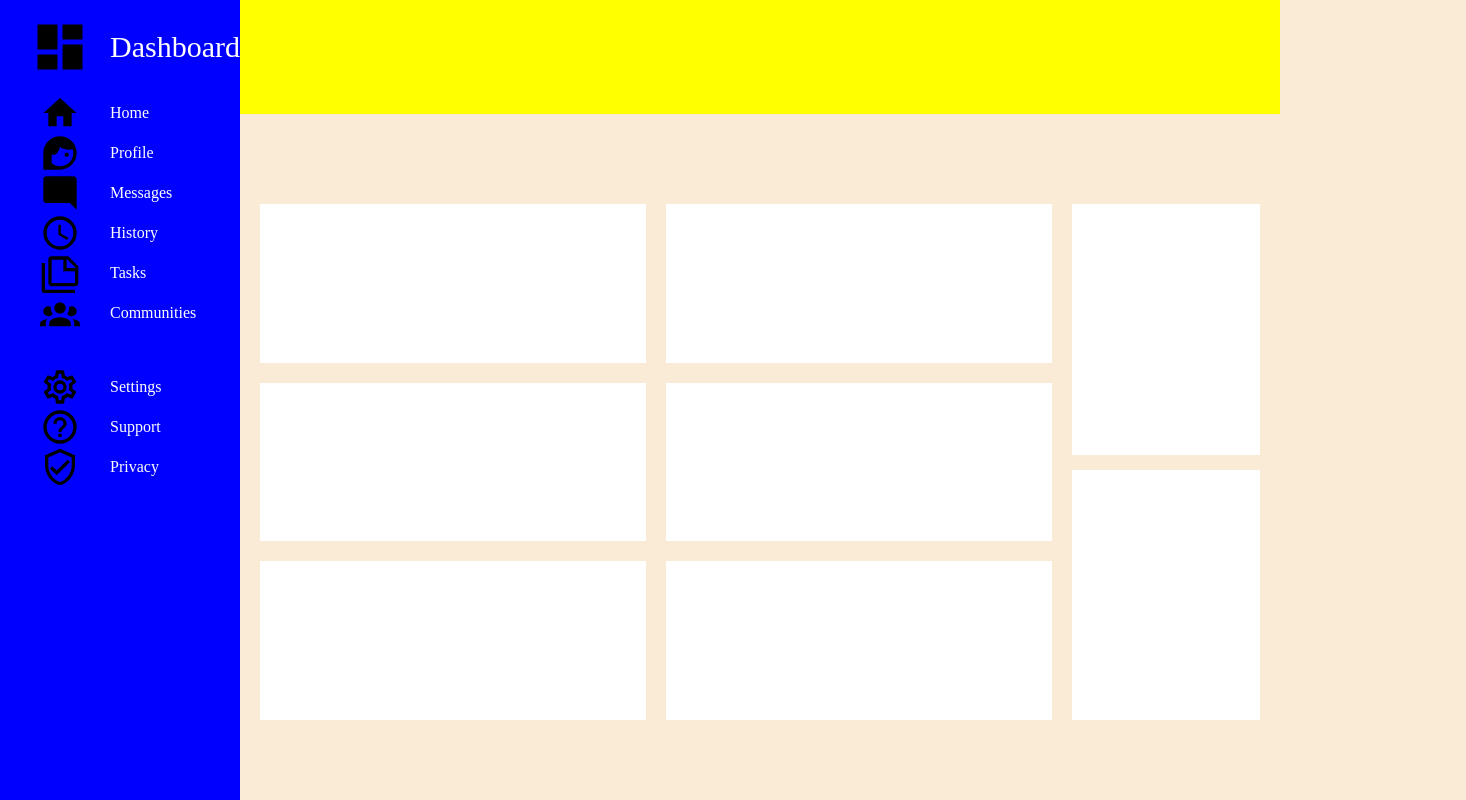
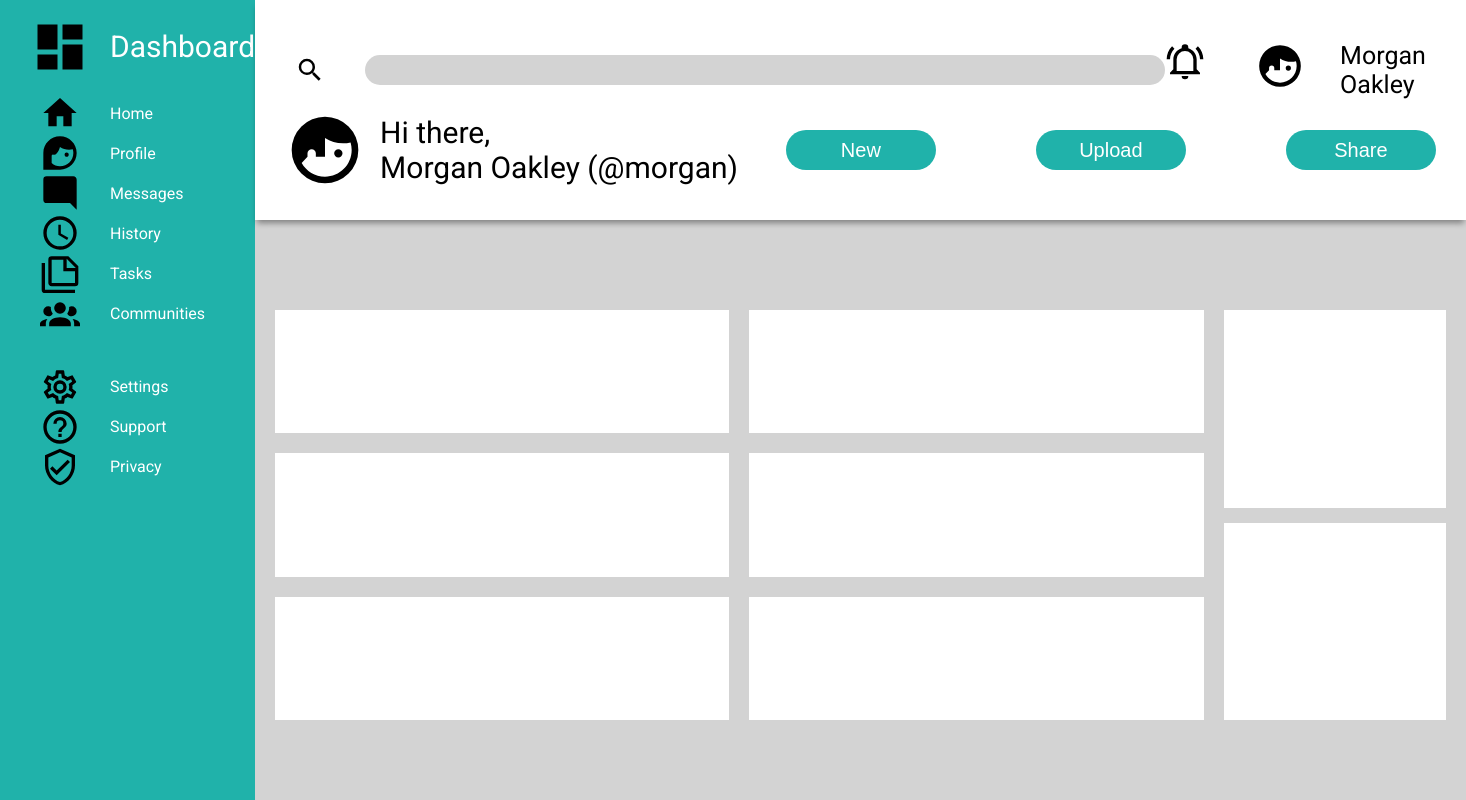
Before and after one commit to Diss1996/OdinDashboard, a plain HTML site: page index.html in a window 1280 px wide. Shown: the whole page, 1466 px wide, since content can reach past the window. Drawn offline with Linux system fonts and the light colour scheme.

Commit message:
did header, font styles, (temp?) colours

```diff
--- a/index.html
+++ b/index.html
@@ -5,6 +5,7 @@
     <meta name="viewport" content="width=device-width, initial-scale=1.0">
     <title>Odin Dashboard</title>
     <link rel="stylesheet" href="styles.css">
+    <link href="https://fonts.googleapis.com/css2?family=Roboto&display=swap" rel="stylesheet">
 </head>
 <body>
 
@@ -15,7 +16,6 @@
                 <img src="images/view-dashboard.svg" alt="dashboard icon" class="dashIcon dashboard" />
                 <a href="">Dashboard</a>
             </div>
-
             <div class="wrapped">
                 <img src="images/home.svg" alt="home icon" class="dashIcon" />
                 <a href="">Home</a>
@@ -30,7 +30,6 @@
                 <img src="images/account-group.svg" alt="communities icon" class="dashIcon" />
                 <a href="">Communities</a>
             </div>
-
             <div class="wrapped">
                 <img src="images/cog-outline.svg" alt="settings icon" class="dashIcon" />
                 <a href="">Settings</a>
@@ -40,8 +39,30 @@
                 <a href="">Privacy</a>
             </div>
     </div>
-
-        <div class="header"></div>
+        <div class="header">
+            <div class = "headerTop">
+                <div class = "headerTopLeft">
+                    <img src="images/magnify.svg" alt="Search" width="30" height="30">
+                    <input type="text" placeholder="">
+                </div>
+                <div class = "headerTopRight">
+                    <img src="images/bell-ring-outline.svg" alt="Search" width="40" height="40">
+                    <img src="images/face-man-profile.svg" alt="Search" width="50" height="50">
+                    <p>Morgan Oakley</p>
+                </div>
+            </div>
+            <div class = "headerBottom">
+                <div class = "headerBottomLeft">
+                    <img src="images/face-man-profile.svg" alt="Search" width="80" height="80">
+                    <p>Hi there, <br>Morgan Oakley (@morgan)</p>
+                </div>
+                <div class = "headerBottomRight">
+                    <button>New</button>
+                    <button>Upload</button>
+                    <button>Share</button>
+                </div>
+            </div>
+        </div>
         <div class="mainWrapper">
             <div class="projectWrapper">
                 <div class="project"></div>
--- a/styles.css
+++ b/styles.css
@@ -5,7 +5,8 @@
 }
 
 body{
-     background-color: antiquewhite;
+     background-color: lightgray;
+     font-family: 'Roboto', sans-serif;
 }
 
 .container{
@@ -16,11 +17,12 @@ body{
 }
 
 .dashboard{
-    background-color: blue;
+    background-color: lightseagreen;
     grid-column: 1 / 2;
     grid-row: 1 / 3;
     display: grid;
     grid-template-rows: 1fr 2fr 2fr 3fr;
+
 }
 
 .wrapped{
@@ -31,7 +33,77 @@ body{
 }
 
 .header{
-    background-color: yellow;
+    background-color: white;
+    display: grid;
+    grid-template-rows: 1fr 1fr;
+    padding: 30px;
+    box-shadow: 0 5px 6px -2px rgba(0, 0, 0, 0.4);
+}
+
+.headerTop{
+    margin: 10px;
+    display: flex;
+    align-items: center;
+    justify-content: space-between;
+}
+
+.headerTopLeft{
+    display: flex;
+    gap: 40px;
+}
+
+.headerTopRight{
+    display: flex;
+    gap: 50px;
+}
+
+.headerTopRight p{
+    display: flex;
+    align-items: center;
+    font-size: 25px;
+    margin-left: -15px;
+}
+
+.headerBottom{
+    display: flex;
+    justify-content: space-between;
+}
+
+.headerBottomLeft, .headerBottomRight{
+    display: flex;
+    align-items: center;
+}
+
+.headerBottomLeft{
+    gap: 15px;
+}
+
+.headerBottomLeft p{
+    font-size: 30px;
+}
+
+.headerBottomRight{
+    gap: 100px;
+}
+
+.headerBottomRight button{
+    border-radius: 45px;
+    border: none;
+    background-color: lightseagreen;
+    color: white;
+    width: 150px;
+    height: 40px;
+    font-size: 20px;
+}
+
+
+input{
+    width: 800px;
+    height: 30px;
+    border-radius: 45px;
+    border: none;
+    background-color: lightgray;
+
 }
 
 .mainWrapper{
@@ -40,7 +112,7 @@ body{
 }
 
 .projectWrapper{
-    background-color: antiquewhite;
+    background-color: lightgray;
     display: grid;
     grid-template-columns: 1fr 1fr;
     grid-template-rows: repeat(3, 1fr);
```
Also changed, not shown: images/bell-ring-outline.svg (added), images/face-man-outline.svg (added), images/face-man-profile.svg (added), images/face-man.svg (added), images/magnify.svg (added), images/pac-man.svg (added).
